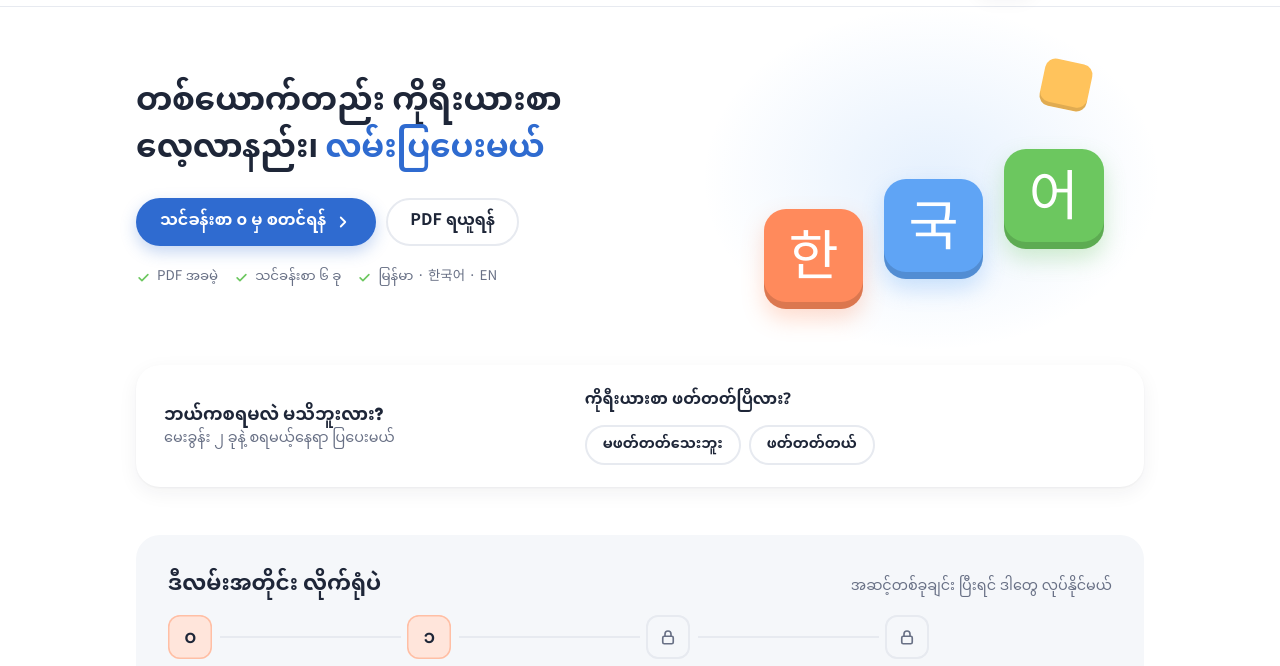
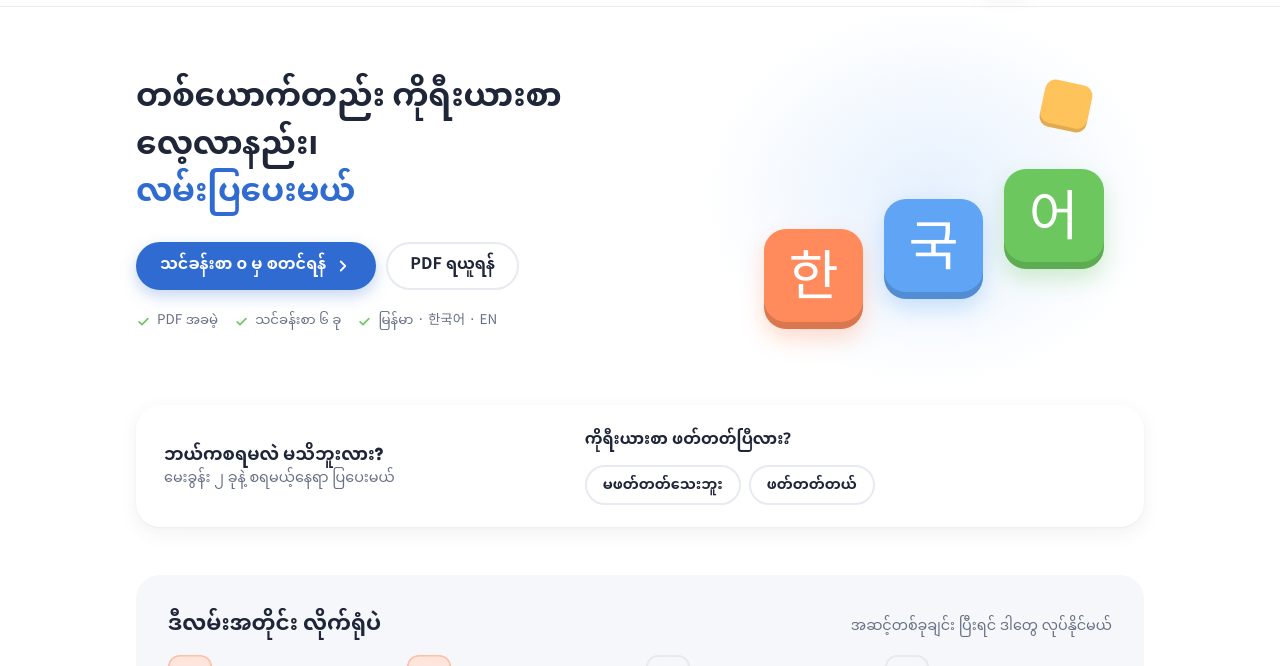
Before and after one commit to kukimini/korean-playground, a plain HTML site: page index.html in a window 1280 px wide. Shown: the part 54-720 px from the top of the page. Drawn offline with Linux system fonts and the light colour scheme.

Commit message:
Hero title: highlighted half on its own line (#16)
Claude-Session: https://claude.ai/code/session_01CkMi68H2XF4oh8TqxUTJhw

Co-authored-by: Claude <noreply@anthropic.com>

```diff
--- a/assets/css/style.css
+++ b/assets/css/style.css
@@ -266,6 +266,7 @@ main {
 /* Burmese script runs wide and tall, so its headline is set a step smaller */
 html[lang="my"] .hero h1 { font-size: clamp(1.35rem, 4.4vw, 2.05rem); }
 .hero h1 em {
+  display: block; /* the highlighted half always starts its own line */
   font-style: normal;
   color: var(--brand-strong);
 }
--- a/index.html
+++ b/index.html
@@ -14,7 +14,7 @@
   <link rel="preconnect" href="https://fonts.googleapis.com">
   <link rel="preconnect" href="https://fonts.gstatic.com" crossorigin>
   <link href="https://fonts.googleapis.com/css2?family=Fredoka:wght@600;700&family=Jua&family=Noto+Sans+KR:wght@400;700&family=Noto+Sans+Myanmar:wght@400;700&display=swap" rel="stylesheet">
-  <link rel="stylesheet" href="assets/css/style.css?v=9">
+  <link rel="stylesheet" href="assets/css/style.css?v=10">
 </head>
 <body>
   <a class="skip" href="#app">Skip to content</a>
@@ -42,6 +42,6 @@
     <p>© 2026 KOREAN PLAYGROUND · 민아쌤</p>
   </footer>
 
-  <script src="assets/js/app.js?v=9"></script>
+  <script src="assets/js/app.js?v=10"></script>
 </body>
 </html>
```
